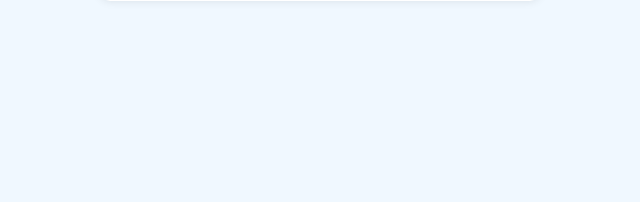
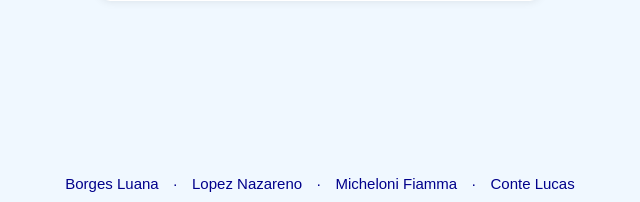
Before and after one commit to lukitasconte/listademo2, a Flask app: page /register in a window 1280 px wide. Shown: the part 598-800 px from the top of the page, without its empty margins (320-960 px from the left). Run offline with Flask 3, Linux system fonts and the light colour scheme.

Commit message:
Update register.html

```diff
--- a/app/templates/register.html
+++ b/app/templates/register.html
@@ -3,7 +3,7 @@
 <head>
     <meta charset="UTF-8">
     <meta name="viewport" content="width=device-width, initial-scale=1.0">
-    <title>Register</title>
+    <title>LISTA DE TAREAS - Registrar</title>
     <link rel="stylesheet" href="{{ url_for('static', filename='css/styles.css') }}">
 </head>
 <body>
@@ -19,5 +19,19 @@
             <button type="submit">Registrar</button>
         </form>
     </div>
+        </div>
+
+    <!-- Contenido principal -->
+
+    <!-- Nombres de los integrantes -->
+    <div class="footer">
+        <span>Borges Luana</span>
+        <span>·</span>
+        <span>Lopez Nazareno</span>
+        <span>·</span>
+        <span>Micheloni Fiamma</span>
+        <span>·</span>
+        <span>Conte Lucas</span>
+    </div>
 </body>
 </html>
```
